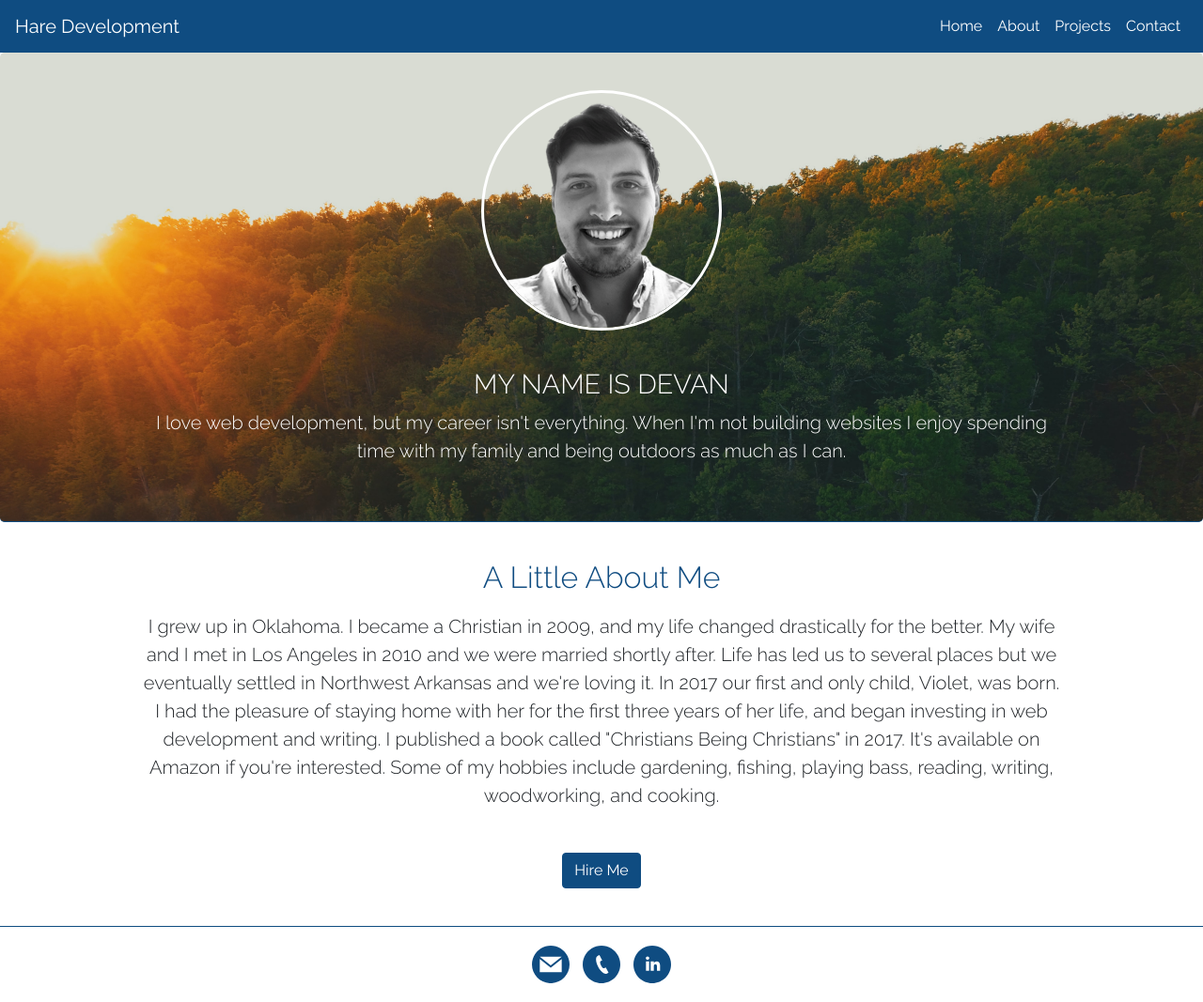
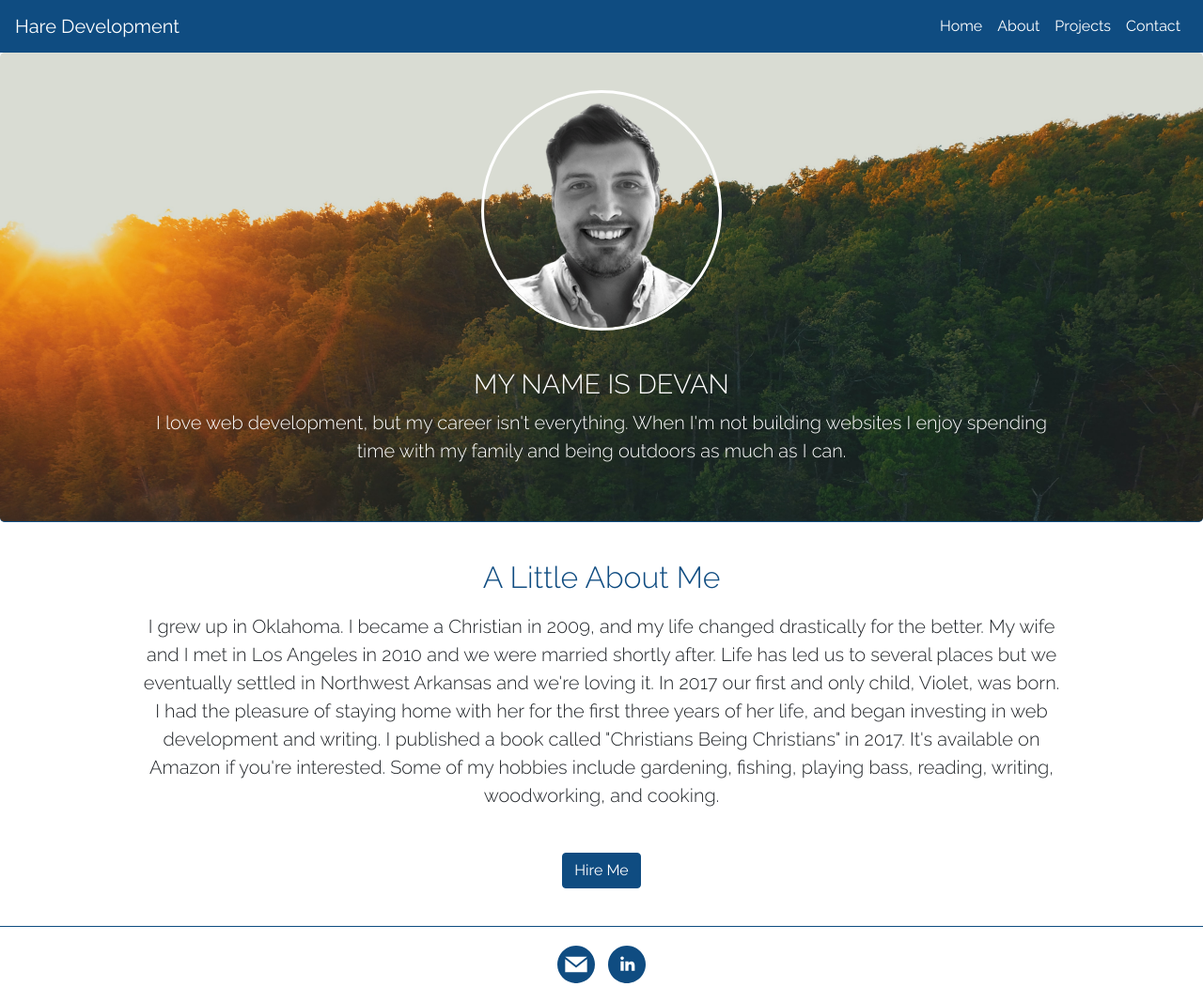
Before and after one commit to DevHare1/DevHare1.github.io, a plain HTML site: page about.html in a window 1280 px wide. Shown: the whole page at 94% size. Drawn offline with nearby package versions, Linux system fonts and the light colour scheme.

Commit message:
managed footer

```diff
--- a/about.html
+++ b/about.html
@@ -106,7 +106,7 @@
             />
           </svg>
         </a>
-        <a href="tel:737-932-4800" class="custom-svg">
+        <!---<a href="tel:737-932-4800" class="custom-svg">
             <svg
               xmlns="http://www.w3.org/2000/svg"
               width="40"
@@ -117,7 +117,7 @@
                 d="M12 0c-6.627 0-12 5.373-12 12s5.373 12 12 12 12-5.373 12-12-5.373-12-12-12zm3.445 17.827c-3.684 1.684-9.401-9.43-5.8-11.308l1.053-.519 1.746 3.409-1.042.513c-1.095.587 1.185 5.04 2.305 4.497l1.032-.505 1.76 3.397-1.054.516z"
               />
             </svg>
-        </a>
+          </a>--->
         <a
           href="https://www.linkedin.com/in/devanhare/"
           class="custom-svg"
```
Also changed, not shown: contact.html (+2 -2 lines), index.html (+2 -2 lines), projects.html (+2 -2 lines). Lines whose indentation alone changed are shown as unchanged.
